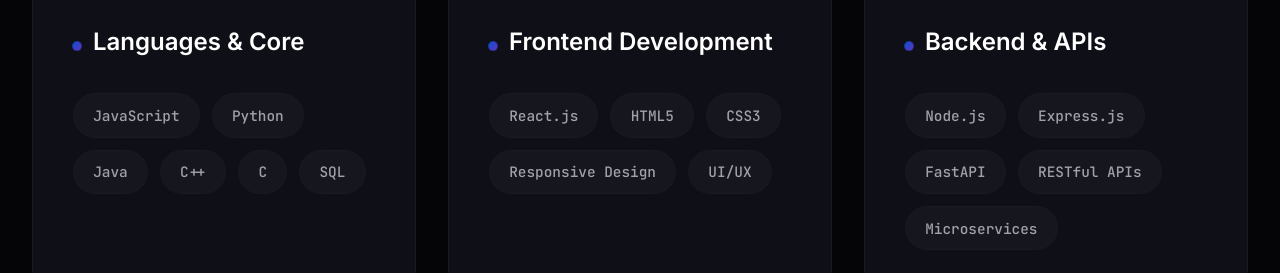
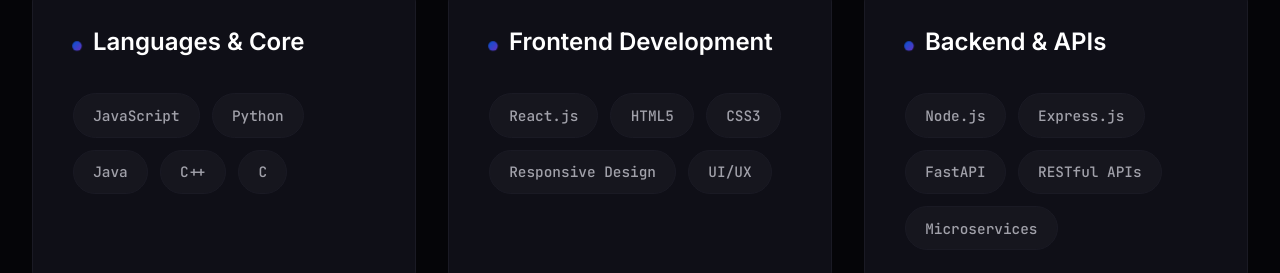
Before and after one commit to Prithivraj22/Portfolio, a React (Create React App) app: page / in a window 1280 px wide. Shown: the part 1921-2194 px from the top of the page. Built offline with nearby package versions, Linux system fonts and the light colour scheme.

Commit message:
Altered some corrections

```diff
--- a/src/App.js
+++ b/src/App.js
@@ -271,7 +271,7 @@
             <div className="skill-category animate-on-scroll" onMouseEnter={() => handleHover(true)} onMouseLeave={() => handleHover(false)}>
               <h3>Languages & Core</h3>
               <div className="skill-tags">
-                {['JavaScript', 'Python', 'Java', 'C++', 'C', 'SQL'].map(skill => <span key={skill} className="skill-tag" onMouseEnter={() => handleHover(true)} onMouseLeave={() => handleHover(false)}>{skill}</span>)}
+                {['JavaScript', 'Python', 'Java', 'C++', 'C'].map(skill => <span key={skill} className="skill-tag" onMouseEnter={() => handleHover(true)} onMouseLeave={() => handleHover(false)}>{skill}</span>)}
               </div>
             </div>
             <div className="skill-category animate-on-scroll" onMouseEnter={() => handleHover(true)} onMouseLeave={() => handleHover(false)}>
```
